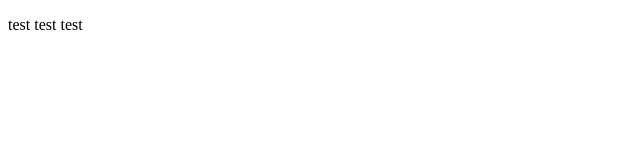
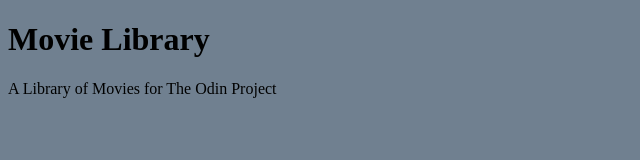
Before and after one commit to jevanwoods/odin_book_object, a plain HTML site: page index.html in a window 1280 px wide. Shown: the whole page, without its empty margins (0-640 px from the left). Drawn offline with Linux system fonts and the light colour scheme.

Commit message:
Added html elements and created stylesheet.

```diff
--- a/index.html
+++ b/index.html
@@ -5,9 +5,14 @@
     <meta http-equiv="X-UA-Compatible" content="IE=edge">
     <meta name="viewport" content="width=device-width, initial-scale=1.0">
     <script src="./script.js" defer></script>
-    <title>Document</title>
+    <link rel="stylesheet" href="./styles.css">
+    <title>Movie Library</title>
 </head>
 <body>
-    <p>test test test</p>
+    <div class="headerDiv">
+        <h1 class="pageTitle">Movie Library</h1>
+        <p class="titleDescription">A Library of Movies for The Odin Project</p>
+    </div>
+
 </body>
 </html>
--- /dev/null
+++ b/styles.css
@@ -0,0 +1,3 @@
+* {
+    background-color: slategray;
+}
```
